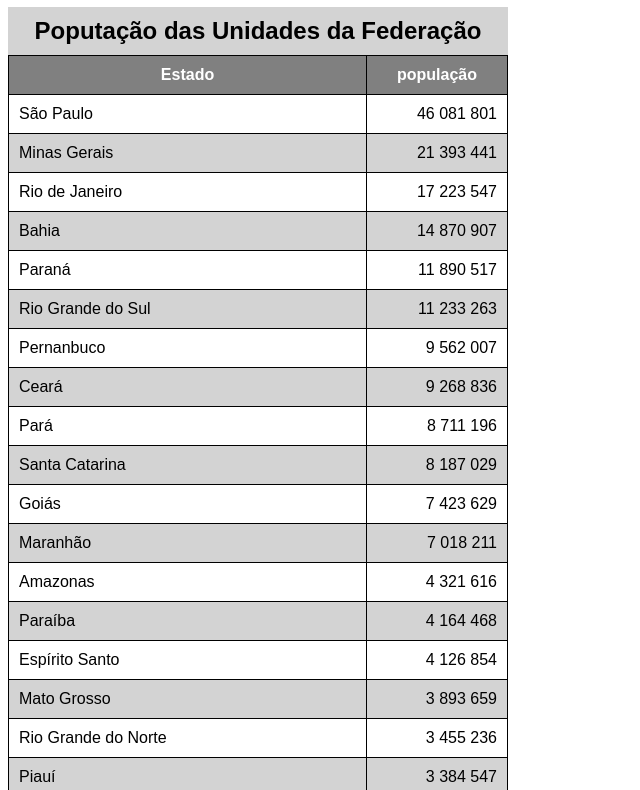
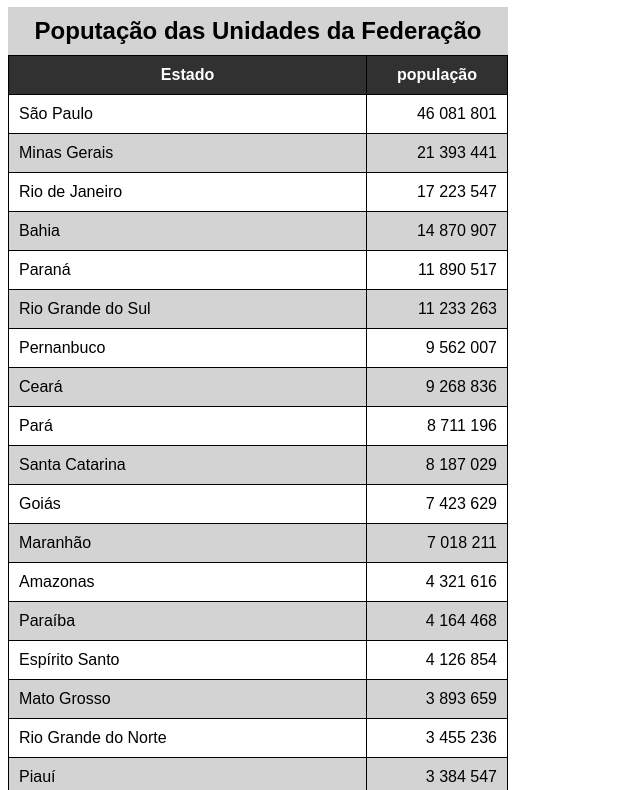
Before and after one commit to danddanielribeiro-dotcom/html-css, a plain HTML site: page Exercícios/ex023/tabela002.html in a window 1280 px wide. Shown: the part 73-863 px from the top of the page, without its empty margins (0-640 px from the left). Drawn offline with Linux system fonts and the light colour scheme.

Commit message:
Update tabela002.html

```diff
--- a/Exercícios/ex023/tabela002.html
+++ b/Exercícios/ex023/tabela002.html
@@ -11,6 +11,7 @@
         table{
             width: 500px;
             border-collapse: collapse;
+            position: relative;
         }
 
         caption {
@@ -25,6 +26,12 @@
            padding: 10px;
         }
 
+        thead > tr > th{
+            position: sticky;
+            top: -1px;
+            background-color: rgb(49, 49, 49);
+        }
+
         tbody > tr:nth-child(even){
             background-color: lightgray;
         }
@@ -34,7 +41,7 @@
         }
 
         thead, tfoot {
-            background-color: grey;
+            background-color: rgb(49, 49, 49);
             color: white;
         }
 
```
